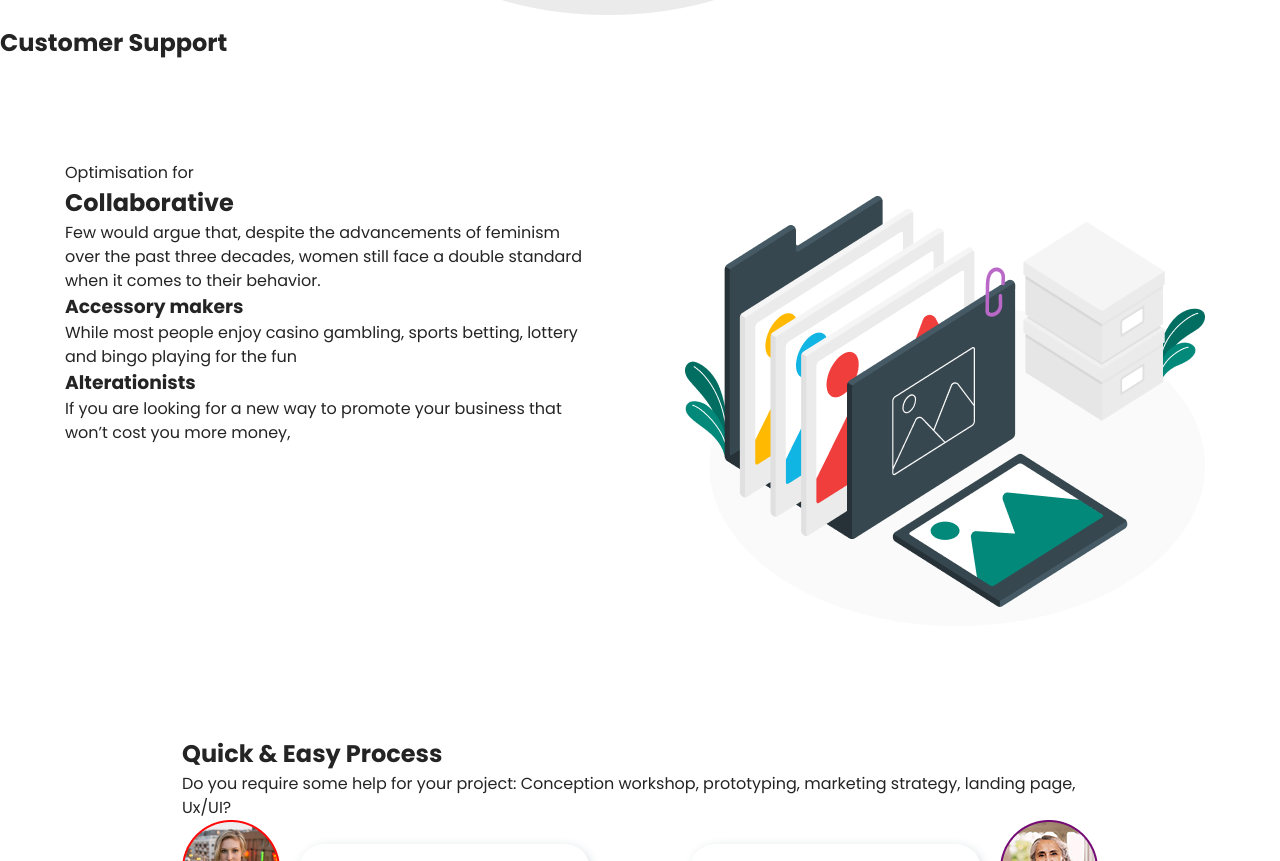
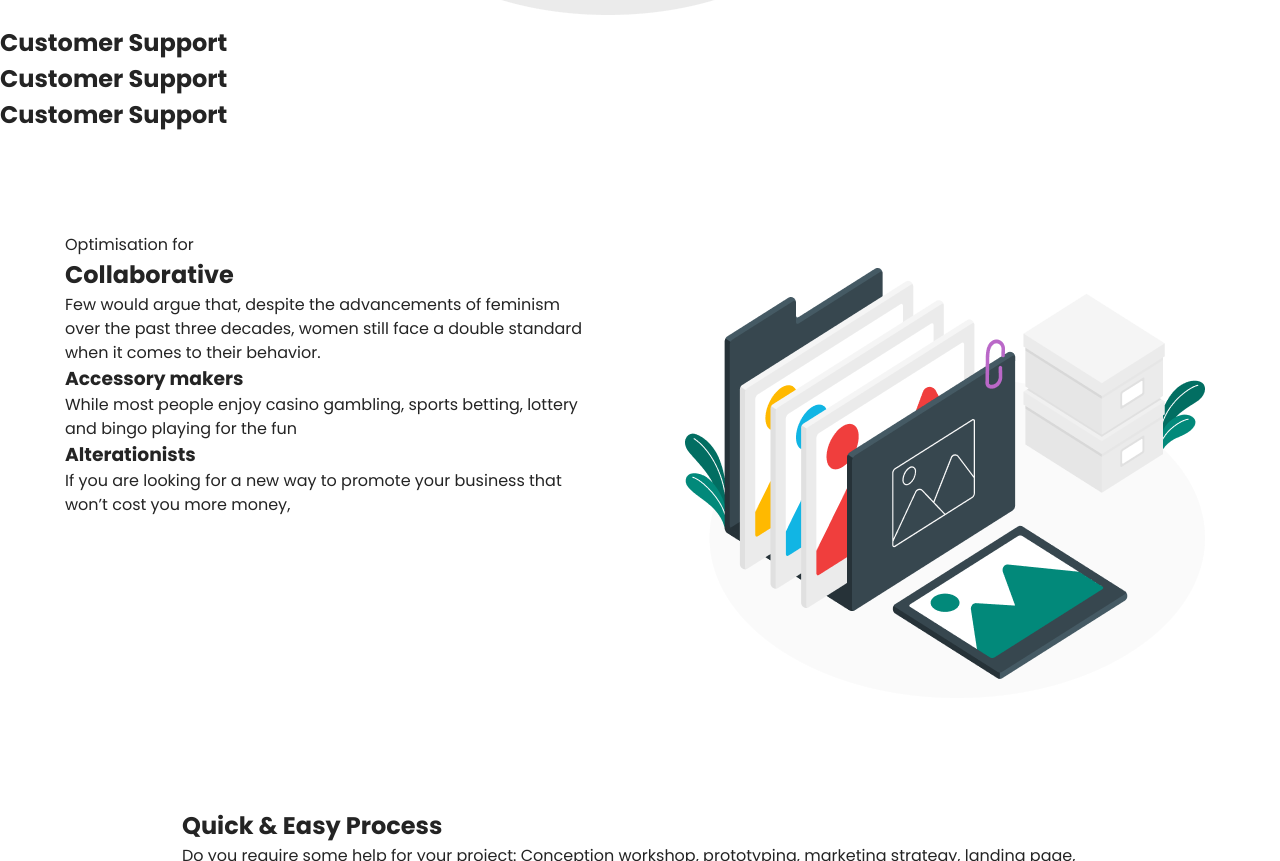
Before and after one commit to kkseni/fantastic-spoon, a website built with Vite: page src/index.html in a window 1280 px wide. Shown: the part 2378-3239 px from the top of the page. Built offline with nearby package versions, Linux system fonts and the light colour scheme.

Commit message:
add h2 h2

```diff
--- a/src/partials/customer.html
+++ b/src/partials/customer.html
@@ -55,6 +55,8 @@
         </ul>
     </div>
     <h2 class="customer-title">Customer Support</h2>
+    <h2 class="customer-title">Customer Support</h2>
+    <h2 class="customer-title">Customer Support</h2>
 
 </section>
 <!-- #endregion Customer-->
```
